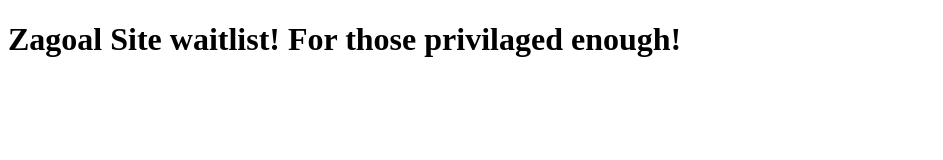
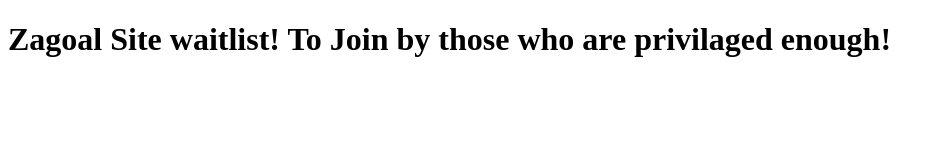
Before and after one commit to radexe/zagoal-test, a plain HTML site: page site/index.html in a window 1280 px wide. Shown: the whole page, without its empty margins (0-943 px from the left). Drawn offline with Linux system fonts and the light colour scheme.

Commit message:
abou time

```diff
--- a/site/index.html
+++ b/site/index.html
@@ -6,6 +6,6 @@
 	<title>Zagoal Site</title>
 </head>
 <body>
-<h1>Zagoal Site waitlist! For those privilaged enough!</h1>
+<h1>Zagoal Site waitlist! To Join by those who are privilaged enough!</h1>
 </body>
 </html>
```
Also changed, not shown: 1 other file.
